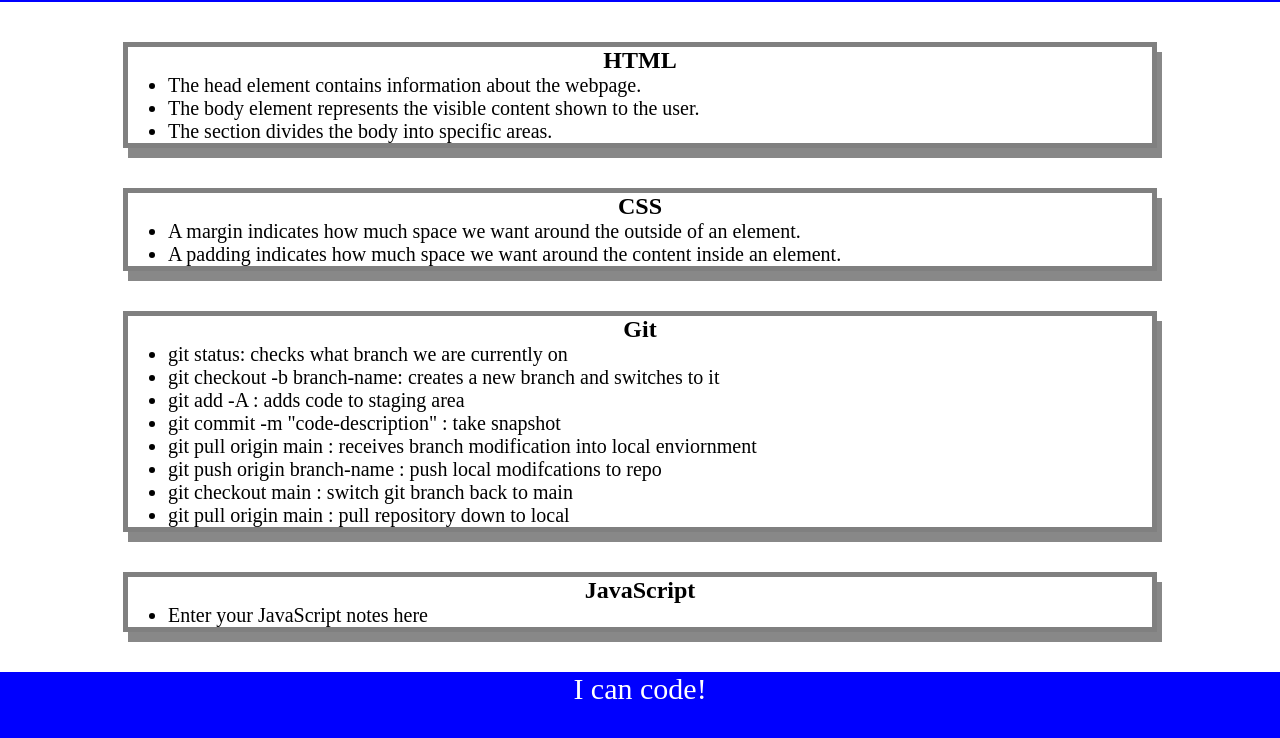
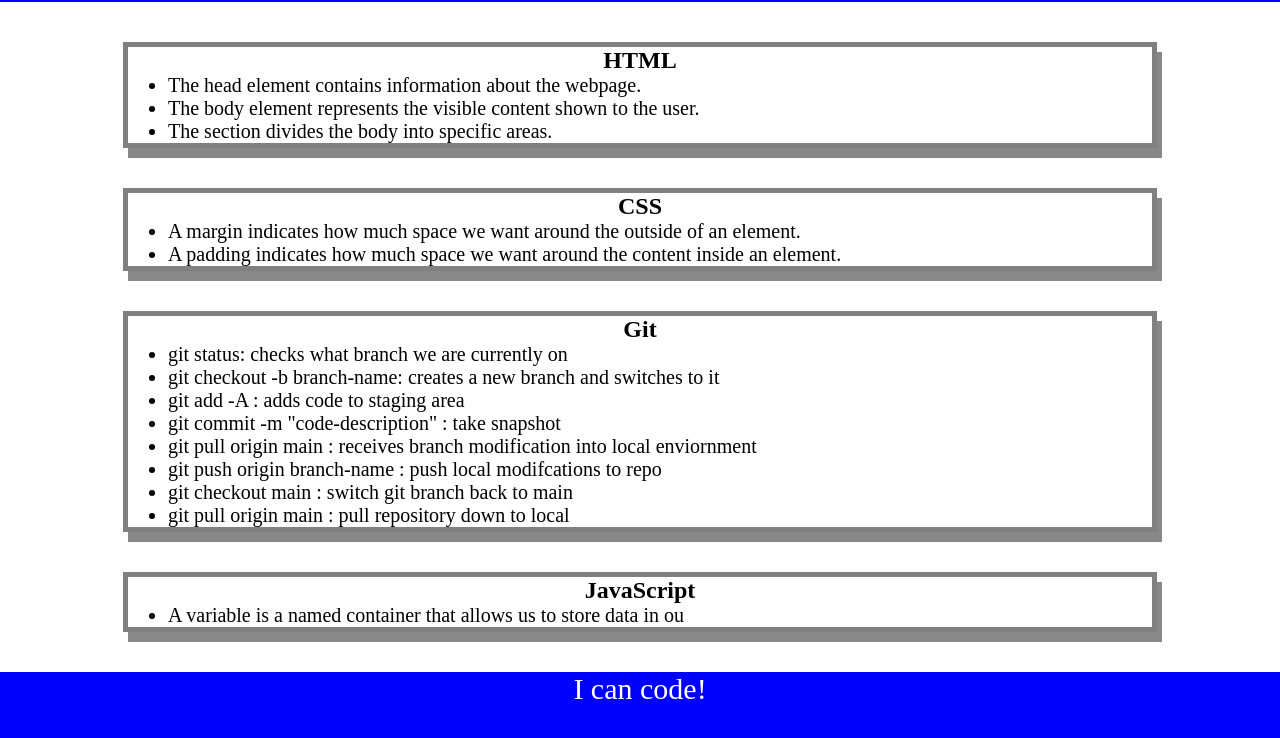
Before and after one commit to bclbrendan/prework-study-guide, a plain HTML site: page index.html in a window 1280 px wide. Shown: the part 118-856 px from the top of the page. Drawn offline with Linux system fonts and the light colour scheme.

Commit message:
change folders

```diff
--- a/prework-study-guide/index.html
+++ b/index.html
@@ -53,7 +53,7 @@
       <section class="card" id="javascript-section">
         <h2>JavaScript</h2>
      <ul>
-       <li>Enter your JavaScript notes here</li>
+       <li>A variable is a named container that allows us to store data in ou       </li>
      </ul>
       </section>
     </main>
```
Also changed, not shown: assets/bowtie-cat.png (renamed from prework-study-guide/assets/bowtie-cat.png), assets/script.js (renamed from prework-study-guide/assets/script.js), assets/style.css (renamed from prework-study-guide/assets/style.css).
